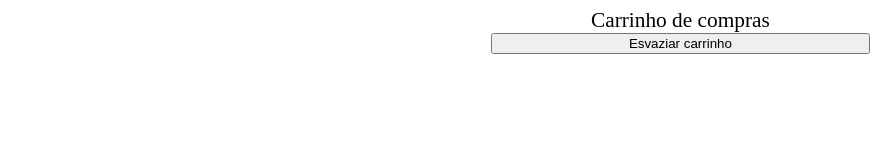
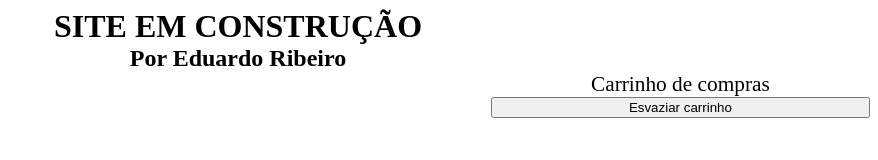
Before and after one commit to duribeiro/duribeiro.github.io, a plain HTML site: page projects/shopping-cart/index.html in a window 1280 px wide. Shown: the whole page, without its empty margins (402-1280 px from the left). Drawn offline with Linux system fonts and the light colour scheme.

Commit message:
Atualização do projeto via script em ter 22 jun 2021 16:06:45 -04

```diff
--- a/projects/shopping-cart/index.html
+++ b/projects/shopping-cart/index.html
@@ -10,6 +10,8 @@
   </head>
 
   <body>
+    <h1>SITE EM CONSTRUÇÃO</h1>
+    <h2>Por Eduardo Ribeiro</h2>
     <section class="container">
       <section class="items"></section>
       <section class="cart">
--- a/projects/shopping-cart/style.css
+++ b/projects/shopping-cart/style.css
@@ -74,3 +74,10 @@
   font-size: 16pt;
   text-align: center;
 }
+
+h1 , h2 {
+  display: flex;
+  justify-content: center;
+  margin: auto;
+  padding: auto;
+}
```
